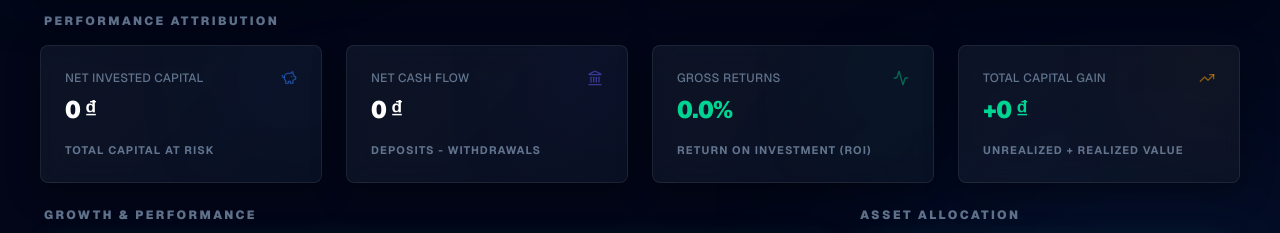
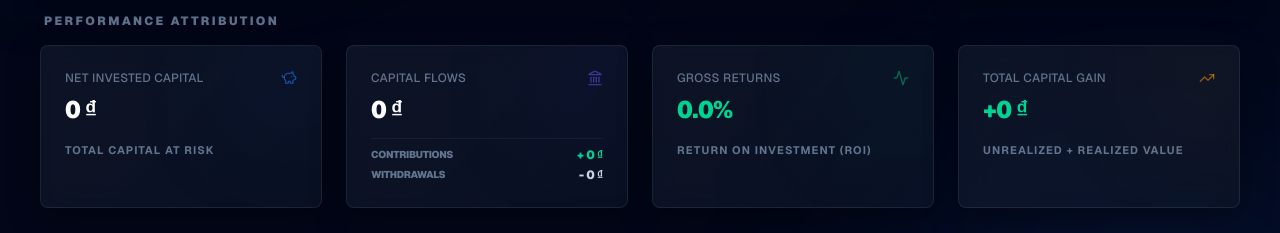
Before and after one commit to acmis1/portfolio-tracker, a Next.js app: page / in a window 1280 px wide. Shown: the part 402-635 px from the top of the page. Built offline with nearby package versions, Linux system fonts and the light colour scheme; no server answers.

Commit message:
fix(ui): remove redundant plus sign typo in capital flows attribution card

```diff
--- a/src/features/portfolio/components/performance-attribution.tsx
+++ b/src/features/portfolio/components/performance-attribution.tsx
@@ -44,23 +44,34 @@ export function PerformanceAttribution({ summary }: PerformanceAttributionProps)
         </CardContent>
       </Card>
 
-      {/* 2. Net Cash Flow */}
+      {/* 2. Capital Flows */}
       <Card className="glass-premium hover-lift relative overflow-hidden transition-all duration-300 border-white/5">
         <div className="absolute -right-4 -top-4 h-24 w-24 rounded-full bg-indigo-500/10 blur-3xl" />
         <CardHeader className="pb-2">
           <div className="flex items-center justify-between">
             <CardDescription className="text-slate-400 font-medium tracking-wide uppercase text-xs">
-              Net Cash Flow
+              Capital Flows
             </CardDescription>
             <Landmark className="h-4 w-4 text-indigo-500/50" />
           </div>
         </CardHeader>
-        <CardContent>
-          <div className="mb-4 text-2xl font-black tracking-tight text-white tabular-nums">
+        <CardContent className="space-y-3">
+          <div className="text-2xl font-black tracking-tight text-white tabular-nums">
             {formatVND(netCashFlow)}
           </div>
-          <div className="text-[11px] font-bold text-slate-500 uppercase tracking-widest">
-            Deposits - Withdrawals
+          <div className="flex flex-col gap-1 border-t border-white/5 pt-2">
+            <div className="flex justify-between items-center">
+              <span className="text-[10px] text-slate-500 font-black uppercase tracking-tight">Contributions</span>
+              <span className="text-xs font-black text-emerald-400">
+                + {formatVND(totalContributions)}
+              </span>
+            </div>
+            <div className="flex justify-between items-center">
+              <span className="text-[10px] text-slate-500 font-black uppercase tracking-tight">Withdrawals</span>
+              <span className="text-xs font-black text-slate-300">
+                - {formatVND(Math.abs(totalWithdrawals))}
+              </span>
+            </div>
           </div>
         </CardContent>
       </Card>
@@ -81,7 +92,7 @@ export function PerformanceAttribution({ summary }: PerformanceAttributionProps)
             "mb-4 text-2xl font-black tracking-tight tabular-nums",
             grossReturns >= 0 ? "text-emerald-400" : "text-rose-400"
           )}>
-            {grossReturns > 0 ? '+' : ''}{formatPercentage(grossReturns)}
+            {formatPercentage(grossReturns)}
           </div>
           <div className="text-[11px] font-bold text-slate-500 uppercase tracking-widest">
             Return on Investment (ROI)
```
